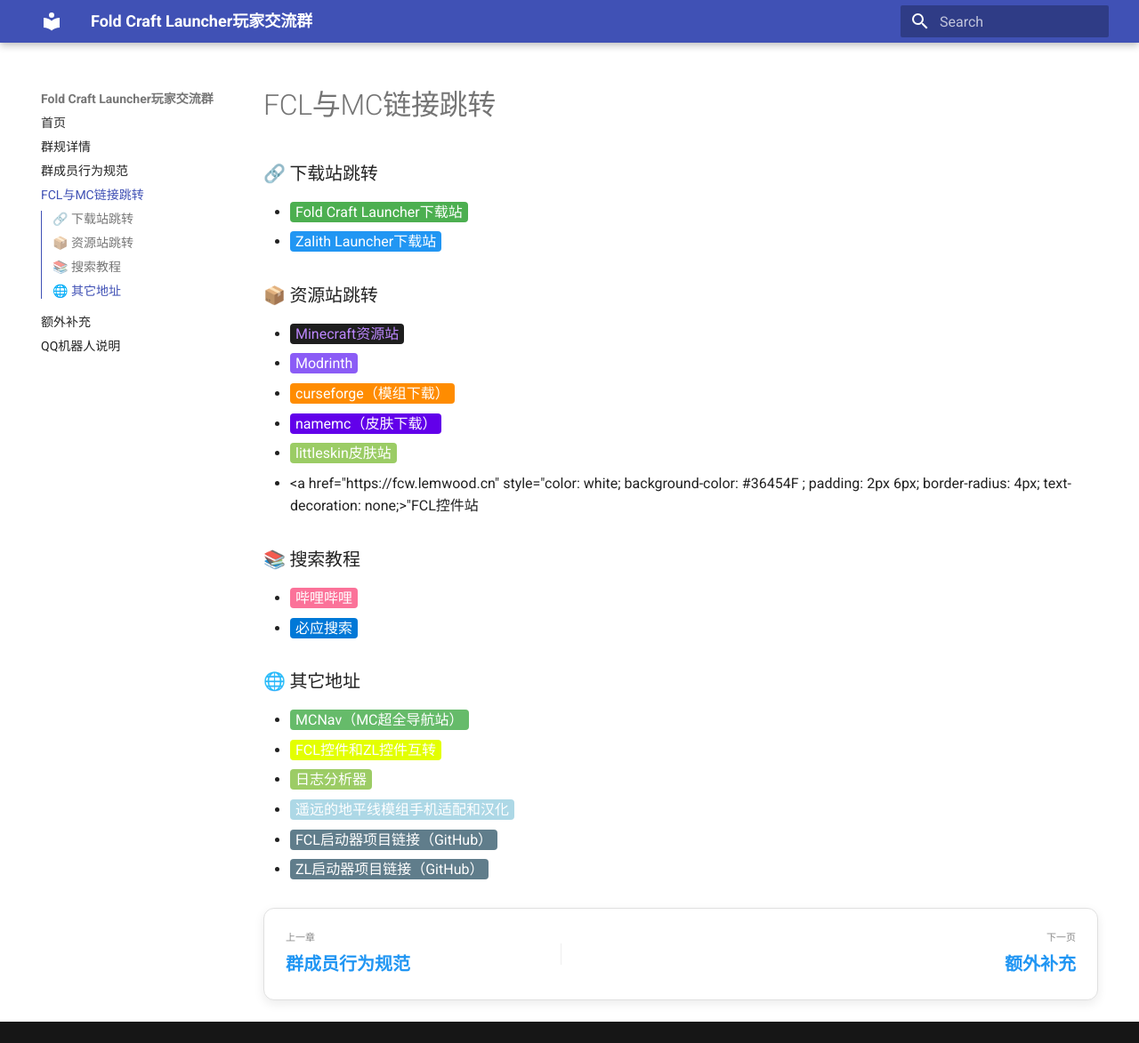
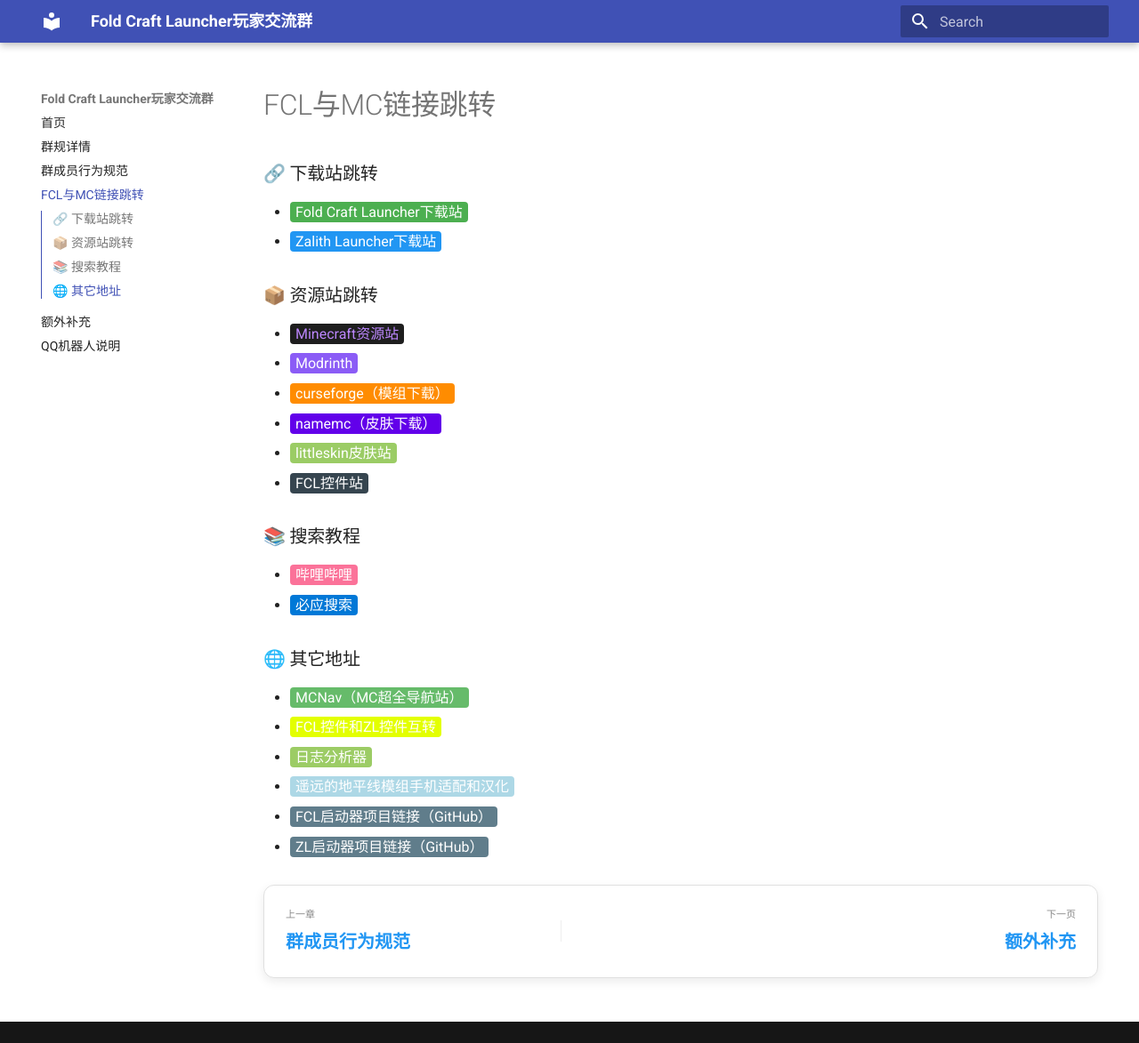
Before and after one commit to WaterGodFurina/WaterGodFurina.github.io, an MkDocs documentation site: the page built from docs/download.md, in a window 1280 px wide and 1173 px high. Shown: the whole window at 89% size. Built offline with MkDocs 1.6.1 and Material for MkDocs 9.7.7, drawn with Linux system fonts in a browser that asks for light colours.

Commit message:
Fix link formatting for FCL控件站 in download.md

```diff
--- a/docs/download.md
+++ b/docs/download.md
@@ -8,7 +8,7 @@
 - <a href="https://www.curseforge.com/minecraft" style="color: white; background-color: #FF8C00; padding: 2px 6px; border-radius: 4px; text-decoration: none;">curseforge（模组下载）</a>
 - <a href="https://namemc.com/" style="color: white; background-color: #6200EA; padding: 2px 6px; border-radius: 4px; text-decoration: none;">namemc（皮肤下载）</a>
 - <a href="https://littleskin.cn/" style="color: white; background-color: #9BCC65; padding: 2px 6px; border-radius: 4px; text-decoration: none;">littleskin皮肤站</a>
-- <a href="https://fcw.lemwood.cn" style="color: white; background-color: #36454F ; padding: 2px 6px; border-radius: 4px; text-decoration: none;>"FCL控件站</a>
+- <a href="https://fcw.lemwood.cn" style="color: white; background-color: #36454F ; padding: 2px 6px; border-radius: 4px; text-decoration: none;">FCL控件站</a>
 
 ### 📚 搜索教程
 - <a href="https://www.bilibili.com" style="color: white; background-color: #FB7299; padding: 2px 6px; border-radius: 4px; text-decoration: none;">哔哩哔哩</a>
```
